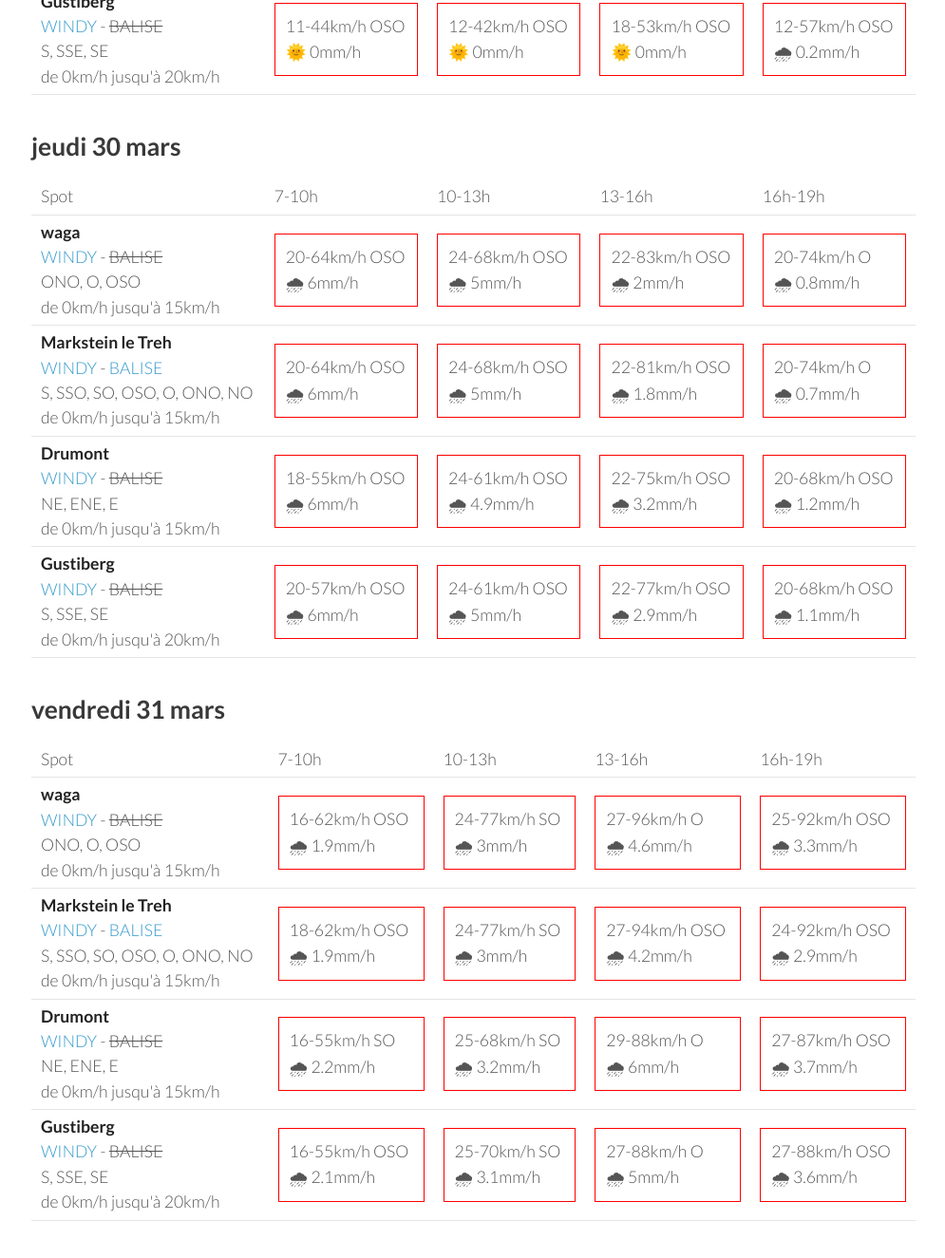
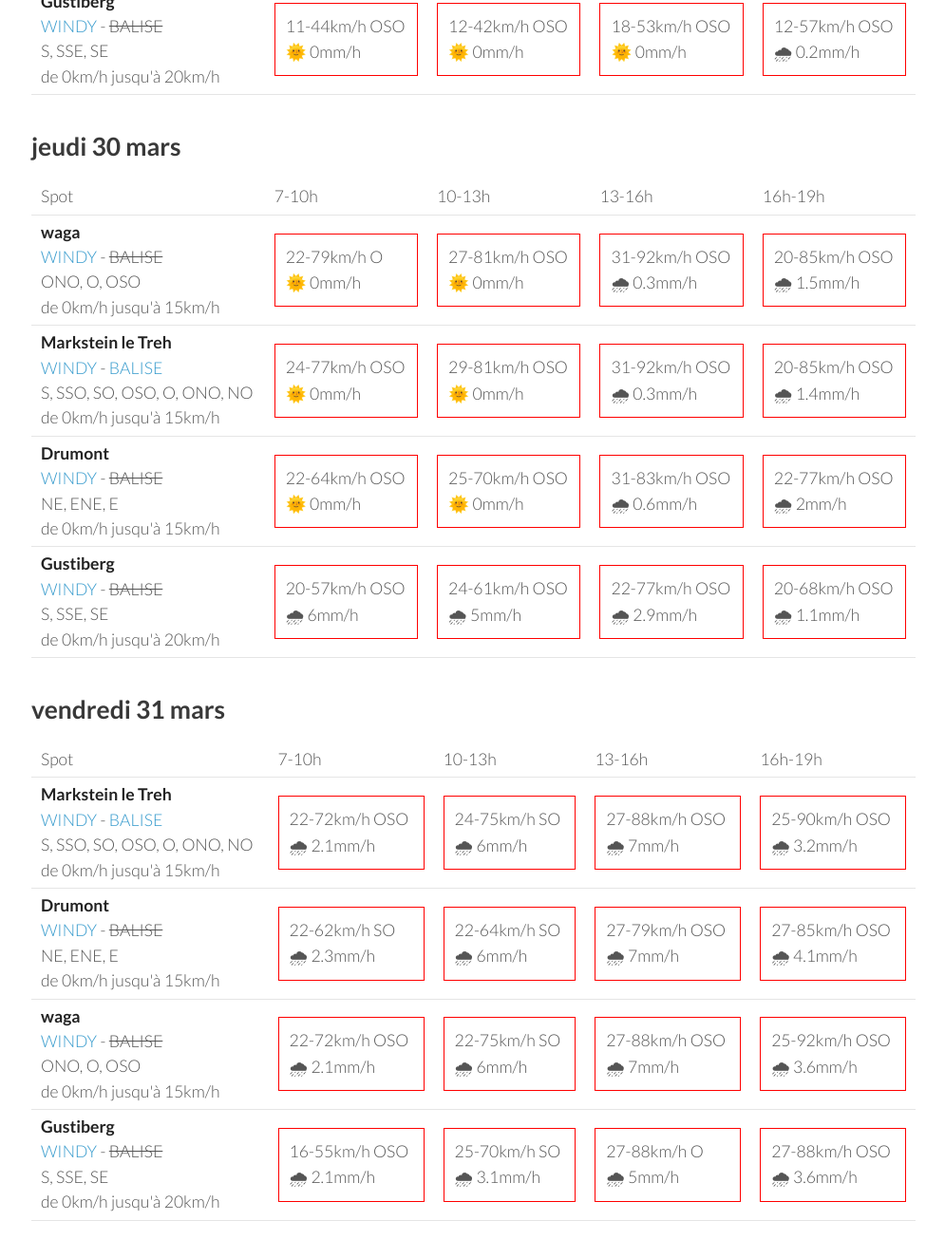
Before and after one commit to parapente-dans-le-nord/parapente-dans-le-nord.github.io, a Jekyll site: the page built from vosges.markdown, in a window 1280 px wide and 1400 px high, scrolled down 2511 px. Shown: the top 1325 px of the window at 95% size, without its empty margins (25-1020 px from the left). Built offline with Jekyll 4.4.1, drawn with Linux system fonts in a browser that asks for light colours; some of the changed text lies outside the part shown.

Commit message:
update index.markdown

```diff
--- a/vosges.markdown
+++ b/vosges.markdown
@@ -7,7 +7,7 @@ title:  "Tous les spots"
 {: .links}
 
 # Prevision Windy, modèle Arome
-page mise à jour le dimanche 26 mars 19:16
+page mise à jour le dimanche 26 mars 22:16
 
 ## dimanche 26 mars
 
@@ -133,19 +133,9 @@ page mise à jour le dimanche 26 mars 19:16
         <td><strong>Drumont</strong><br><a href="https://windy.com/47.898/6.919?47.687,6.919,9,m:eYYagmG">WINDY</a> - <span class="no-balise"> BALISE </span><br> <span class="vent-favorable">NE, ENE, E</span><br><span class="force-vent">de 0km/h jusqu'à 15km/h</span> </td>
 
             <td><div class="flyable"><p>3-5km/h E</p><p>🌞 0mm/h</p></div></td>
-            <td><div class="not-flyable"><p>7-20km/h SE</p><p>🌞 0mm/h</p></div></td>
-            <td><div class="not-flyable"><p>5-24km/h SSE</p><p>🌞 0mm/h</p></div></td>
-            <td><div class="not-flyable"><p>7-24km/h S</p><p>🌞 0mm/h</p></div></td>
-
-
-    </tr>
-<tr>
-        <td><strong>Markstein le Treh</strong><br><a href="https://windy.com/47.926/7.012?47.505,7.012,8,m:eY1agmQ">WINDY</a> - <span class=""><a href="http://www.balisemeteo.com/balise.php?idBalise=136">BALISE</a> </span><br> <span class="vent-favorable">S, SSO, SO, OSO, O, ONO, NO</span><br><span class="force-vent">de 0km/h jusqu'à 15km/h</span> </td>
-
-            <td><div class="not-flyable"><p>3-7km/h SE</p><p>🌞 0mm/h</p></div></td>
-            <td><div class="not-flyable"><p>5-20km/h SSE</p><p>🌞 0mm/h</p></div></td>
-            <td><div class="not-flyable"><p>5-24km/h SSE</p><p>🌞 0mm/h</p></div></td>
-            <td><div class="not-flyable"><p>7-24km/h S</p><p>🌞 0mm/h</p></div></td>
+            <td><div class="not-flyable"><p>5-20km/h SE</p><p>🌞 0mm/h</p></div></td>
+            <td><div class="not-flyable"><p>7-25km/h SE</p><p>🌞 0mm/h</p></div></td>
+            <td><div class="not-flyable"><p>7-25km/h SSE</p><p>🌞 0mm/h</p></div></td>
 
 
     </tr>
@@ -160,12 +150,22 @@ page mise à jour le dimanche 26 mars 19:16
 
     </tr>
 <tr>
+        <td><strong>Markstein le Treh</strong><br><a href="https://windy.com/47.926/7.012?47.505,7.012,8,m:eY1agmQ">WINDY</a> - <span class=""><a href="http://www.balisemeteo.com/balise.php?idBalise=136">BALISE</a> </span><br> <span class="vent-favorable">S, SSO, SO, OSO, O, ONO, NO</span><br><span class="force-vent">de 0km/h jusqu'à 15km/h</span> </td>
+
+            <td><div class="not-flyable"><p>3-7km/h SE</p><p>🌞 0mm/h</p></div></td>
+            <td><div class="not-flyable"><p>5-18km/h SE</p><p>🌞 0mm/h</p></div></td>
+            <td><div class="not-flyable"><p>7-25km/h SE</p><p>🌞 0mm/h</p></div></td>
+            <td><div class="not-flyable"><p>7-25km/h SSE</p><p>🌞 0mm/h</p></div></td>
+
+
+    </tr>
+<tr>
         <td><strong>waga</strong><br><a href="https://windy.com/47.903/6.996?47.900,6.983,15">WINDY</a> - <span class="no-balise"> BALISE </span><br> <span class="vent-favorable">ONO, O, OSO</span><br><span class="force-vent">de 0km/h jusqu'à 15km/h</span> </td>
 
             <td><div class="not-flyable"><p>1-1km/h NE</p><p>🌞 0mm/h</p></div></td>
-            <td><div class="not-flyable"><p>7-20km/h SSE</p><p>🌞 0mm/h</p></div></td>
-            <td><div class="not-flyable"><p>5-24km/h SSE</p><p>🌞 0mm/h</p></div></td>
-            <td><div class="not-flyable"><p>7-24km/h S</p><p>🌞 0mm/h</p></div></td>
+            <td><div class="not-flyable"><p>5-18km/h SE</p><p>🌞 0mm/h</p></div></td>
+            <td><div class="not-flyable"><p>7-25km/h SE</p><p>🌞 0mm/h</p></div></td>
+            <td><div class="not-flyable"><p>7-25km/h SSE</p><p>🌞 0mm/h</p></div></td>
 
 
     </tr>
@@ -186,32 +186,32 @@ page mise à jour le dimanche 26 mars 19:16
       <td>16h-19h</td>
     </tr>
 <tr>
+        <td><strong>waga</strong><br><a href="https://windy.com/47.903/6.996?47.900,6.983,15">WINDY</a> - <span class="no-balise"> BALISE </span><br> <span class="vent-favorable">ONO, O, OSO</span><br><span class="force-vent">de 0km/h jusqu'à 15km/h</span> </td>
+
+            <td><div class="not-flyable"><p>11-44km/h O</p><p>🌞 0mm/h</p></div></td>
+            <td><div class="not-flyable"><p>14-50km/h OSO</p><p>🌞 0mm/h</p></div></td>
+            <td><div class="not-flyable"><p>20-59km/h OSO</p><p>🌞 0mm/h</p></div></td>
+            <td><div class="not-flyable"><p>14-59km/h OSO</p><p>🌞 0mm/h</p></div></td>
+
+
+    </tr>
+<tr>
         <td><strong>Markstein le Treh</strong><br><a href="https://windy.com/47.926/7.012?47.505,7.012,8,m:eY1agmQ">WINDY</a> - <span class=""><a href="http://www.balisemeteo.com/balise.php?idBalise=136">BALISE</a> </span><br> <span class="vent-favorable">S, SSO, SO, OSO, O, ONO, NO</span><br><span class="force-vent">de 0km/h jusqu'à 15km/h</span> </td>
 
-            <td><div class="not-flyable"><p>11-50km/h OSO</p><p>🌞 0mm/h</p></div></td>
-            <td><div class="not-flyable"><p>12-46km/h OSO</p><p>🌞 0mm/h</p></div></td>
-            <td><div class="not-flyable"><p>18-55km/h OSO</p><p>🌞 0mm/h</p></div></td>
-            <td><div class="not-flyable"><p>16-61km/h OSO</p><p>🌧 0.2mm/h</p></div></td>
+            <td><div class="not-flyable"><p>11-44km/h OSO</p><p>🌞 0mm/h</p></div></td>
+            <td><div class="not-flyable"><p>14-50km/h OSO</p><p>🌞 0mm/h</p></div></td>
+            <td><div class="not-flyable"><p>20-57km/h OSO</p><p>🌞 0mm/h</p></div></td>
+            <td><div class="not-flyable"><p>16-59km/h OSO</p><p>🌞 0mm/h</p></div></td>
 
 
     </tr>
 <tr>
         <td><strong>Drumont</strong><br><a href="https://windy.com/47.898/6.919?47.687,6.919,9,m:eYYagmG">WINDY</a> - <span class="no-balise"> BALISE </span><br> <span class="vent-favorable">NE, ENE, E</span><br><span class="force-vent">de 0km/h jusqu'à 15km/h</span> </td>
 
-            <td><div class="not-flyable"><p>11-42km/h OSO</p><p>🌞 0mm/h</p></div></td>
-            <td><div class="not-flyable"><p>12-40km/h OSO</p><p>🌞 0mm/h</p></div></td>
-            <td><div class="not-flyable"><p>20-51km/h OSO</p><p>🌞 0mm/h</p></div></td>
-            <td><div class="not-flyable"><p>12-57km/h OSO</p><p>🌧 0.2mm/h</p></div></td>
-
-
-    </tr>
-<tr>
-        <td><strong>waga</strong><br><a href="https://windy.com/47.903/6.996?47.900,6.983,15">WINDY</a> - <span class="no-balise"> BALISE </span><br> <span class="vent-favorable">ONO, O, OSO</span><br><span class="force-vent">de 0km/h jusqu'à 15km/h</span> </td>
-
-            <td><div class="not-flyable"><p>11-50km/h OSO</p><p>🌞 0mm/h</p></div></td>
-            <td><div class="not-flyable"><p>12-48km/h OSO</p><p>🌞 0mm/h</p></div></td>
-            <td><div class="not-flyable"><p>18-57km/h OSO</p><p>🌞 0mm/h</p></div></td>
-            <td><div class="not-flyable"><p>14-62km/h OSO</p><p>🌧 0.2mm/h</p></div></td>
+            <td><div class="not-flyable"><p>11-38km/h OSO</p><p>🌞 0mm/h</p></div></td>
+            <td><div class="not-flyable"><p>14-42km/h OSO</p><p>🌞 0mm/h</p></div></td>
+            <td><div class="not-flyable"><p>20-53km/h OSO</p><p>🌞 0mm/h</p></div></td>
+            <td><div class="not-flyable"><p>14-55km/h OSO</p><p>🌞 0mm/h</p></div></td>
 
 
     </tr>
@@ -244,30 +244,30 @@ page mise à jour le dimanche 26 mars 19:16
 <tr>
         <td><strong>waga</strong><br><a href="https://windy.com/47.903/6.996?47.900,6.983,15">WINDY</a> - <span class="no-balise"> BALISE </span><br> <span class="vent-favorable">ONO, O, OSO</span><br><span class="force-vent">de 0km/h jusqu'à 15km/h</span> </td>
 
-            <td><div class="not-flyable"><p>20-64km/h OSO</p><p>🌧 6mm/h</p></div></td>
-            <td><div class="not-flyable"><p>24-68km/h OSO</p><p>🌧 5mm/h</p></div></td>
-            <td><div class="not-flyable"><p>22-83km/h OSO</p><p>🌧 2mm/h</p></div></td>
-            <td><div class="not-flyable"><p>20-74km/h O</p><p>🌧 0.8mm/h</p></div></td>
+            <td><div class="not-flyable"><p>22-79km/h O</p><p>🌞 0mm/h</p></div></td>
+            <td><div class="not-flyable"><p>27-81km/h OSO</p><p>🌞 0mm/h</p></div></td>
+            <td><div class="not-flyable"><p>31-92km/h OSO</p><p>🌧 0.3mm/h</p></div></td>
+            <td><div class="not-flyable"><p>20-85km/h OSO</p><p>🌧 1.5mm/h</p></div></td>
 
 
     </tr>
 <tr>
         <td><strong>Markstein le Treh</strong><br><a href="https://windy.com/47.926/7.012?47.505,7.012,8,m:eY1agmQ">WINDY</a> - <span class=""><a href="http://www.balisemeteo.com/balise.php?idBalise=136">BALISE</a> </span><br> <span class="vent-favorable">S, SSO, SO, OSO, O, ONO, NO</span><br><span class="force-vent">de 0km/h jusqu'à 15km/h</span> </td>
 
-            <td><div class="not-flyable"><p>20-64km/h OSO</p><p>🌧 6mm/h</p></div></td>
-            <td><div class="not-flyable"><p>24-68km/h OSO</p><p>🌧 5mm/h</p></div></td>
-            <td><div class="not-flyable"><p>22-81km/h OSO</p><p>🌧 1.8mm/h</p></div></td>
-            <td><div class="not-flyable"><p>20-74km/h O</p><p>🌧 0.7mm/h</p></div></td>
+            <td><div class="not-flyable"><p>24-77km/h OSO</p><p>🌞 0mm/h</p></div></td>
+            <td><div class="not-flyable"><p>29-81km/h OSO</p><p>🌞 0mm/h</p></div></td>
+            <td><div class="not-flyable"><p>31-92km/h OSO</p><p>🌧 0.3mm/h</p></div></td>
+            <td><div class="not-flyable"><p>20-85km/h OSO</p><p>🌧 1.4mm/h</p></div></td>
 
 
     </tr>
 <tr>
         <td><strong>Drumont</strong><br><a href="https://windy.com/47.898/6.919?47.687,6.919,9,m:eYYagmG">WINDY</a> - <span class="no-balise"> BALISE </span><br> <span class="vent-favorable">NE, ENE, E</span><br><span class="force-vent">de 0km/h jusqu'à 15km/h</span> </td>
 
-            <td><div class="not-flyable"><p>18-55km/h OSO</p><p>🌧 6mm/h</p></div></td>
-            <td><div class="not-flyable"><p>24-61km/h OSO</p><p>🌧 4.9mm/h</p></div></td>
-            <td><div class="not-flyable"><p>22-75km/h OSO</p><p>🌧 3.2mm/h</p></div></td>
-            <td><div class="not-flyable"><p>20-68km/h OSO</p><p>🌧 1.2mm/h</p></div></td>
+            <td><div class="not-flyable"><p>22-64km/h OSO</p><p>🌞 0mm/h</p></div></td>
+            <td><div class="not-flyable"><p>25-70km/h OSO</p><p>🌞 0mm/h</p></div></td>
+            <td><div class="not-flyable"><p>31-83km/h OSO</p><p>🌧 0.6mm/h</p></div></td>
+            <td><div class="not-flyable"><p>22-77km/h OSO</p><p>🌧 2mm/h</p></div></td>
 
 
     </tr>
@@ -298,32 +298,32 @@ page mise à jour le dimanche 26 mars 19:16
       <td>16h-19h</td>
     </tr>
 <tr>
-        <td><strong>waga</strong><br><a href="https://windy.com/47.903/6.996?47.900,6.983,15">WINDY</a> - <span class="no-balise"> BALISE </span><br> <span class="vent-favorable">ONO, O, OSO</span><br><span class="force-vent">de 0km/h jusqu'à 15km/h</span> </td>
-
-            <td><div class="not-flyable"><p>16-62km/h OSO</p><p>🌧 1.9mm/h</p></div></td>
-            <td><div class="not-flyable"><p>24-77km/h SO</p><p>🌧 3mm/h</p></div></td>
-            <td><div class="not-flyable"><p>27-96km/h O</p><p>🌧 4.6mm/h</p></div></td>
-            <td><div class="not-flyable"><p>25-92km/h OSO</p><p>🌧 3.3mm/h</p></div></td>
-
-
-    </tr>
-<tr>
         <td><strong>Markstein le Treh</strong><br><a href="https://windy.com/47.926/7.012?47.505,7.012,8,m:eY1agmQ">WINDY</a> - <span class=""><a href="http://www.balisemeteo.com/balise.php?idBalise=136">BALISE</a> </span><br> <span class="vent-favorable">S, SSO, SO, OSO, O, ONO, NO</span><br><span class="force-vent">de 0km/h jusqu'à 15km/h</span> </td>
 
-            <td><div class="not-flyable"><p>18-62km/h OSO</p><p>🌧 1.9mm/h</p></div></td>
-            <td><div class="not-flyable"><p>24-77km/h SO</p><p>🌧 3mm/h</p></div></td>
-            <td><div class="not-flyable"><p>27-94km/h OSO</p><p>🌧 4.2mm/h</p></div></td>
-            <td><div class="not-flyable"><p>24-92km/h OSO</p><p>🌧 2.9mm/h</p></div></td>
+            <td><div class="not-flyable"><p>22-72km/h OSO</p><p>🌧 2.1mm/h</p></div></td>
+            <td><div class="not-flyable"><p>24-75km/h SO</p><p>🌧 6mm/h</p></div></td>
+            <td><div class="not-flyable"><p>27-88km/h OSO</p><p>🌧 7mm/h</p></div></td>
+            <td><div class="not-flyable"><p>25-90km/h OSO</p><p>🌧 3.2mm/h</p></div></td>
 
 
     </tr>
 <tr>
         <td><strong>Drumont</strong><br><a href="https://windy.com/47.898/6.919?47.687,6.919,9,m:eYYagmG">WINDY</a> - <span class="no-balise"> BALISE </span><br> <span class="vent-favorable">NE, ENE, E</span><br><span class="force-vent">de 0km/h jusqu'à 15km/h</span> </td>
 
-            <td><div class="not-flyable"><p>16-55km/h SO</p><p>🌧 2.2mm/h</p></div></td>
-            <td><div class="not-flyable"><p>25-68km/h SO</p><p>🌧 3.2mm/h</p></div></td>
-            <td><div class="not-flyable"><p>29-88km/h O</p><p>🌧 6mm/h</p></div></td>
-            <td><div class="not-flyable"><p>27-87km/h OSO</p><p>🌧 3.7mm/h</p></div></td>
+            <td><div class="not-flyable"><p>22-62km/h SO</p><p>🌧 2.3mm/h</p></div></td>
+            <td><div class="not-flyable"><p>22-64km/h SO</p><p>🌧 6mm/h</p></div></td>
+            <td><div class="not-flyable"><p>27-79km/h OSO</p><p>🌧 7mm/h</p></div></td>
+            <td><div class="not-flyable"><p>27-85km/h OSO</p><p>🌧 4.1mm/h</p></div></td>
+
+
+    </tr>
+<tr>
+        <td><strong>waga</strong><br><a href="https://windy.com/47.903/6.996?47.900,6.983,15">WINDY</a> - <span class="no-balise"> BALISE </span><br> <span class="vent-favorable">ONO, O, OSO</span><br><span class="force-vent">de 0km/h jusqu'à 15km/h</span> </td>
+
+            <td><div class="not-flyable"><p>22-72km/h OSO</p><p>🌧 2.1mm/h</p></div></td>
+            <td><div class="not-flyable"><p>22-75km/h SO</p><p>🌧 6mm/h</p></div></td>
+            <td><div class="not-flyable"><p>27-88km/h OSO</p><p>🌧 7mm/h</p></div></td>
+            <td><div class="not-flyable"><p>25-92km/h OSO</p><p>🌧 3.6mm/h</p></div></td>
 
 
     </tr>
```
